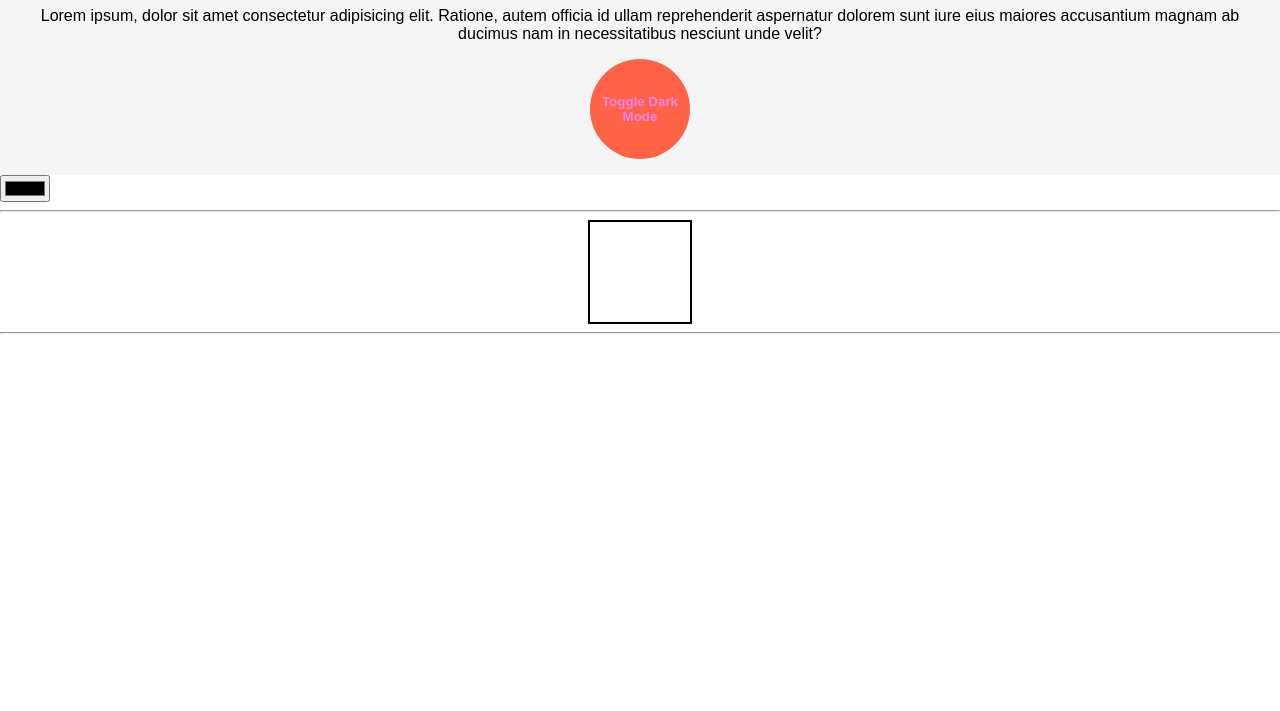
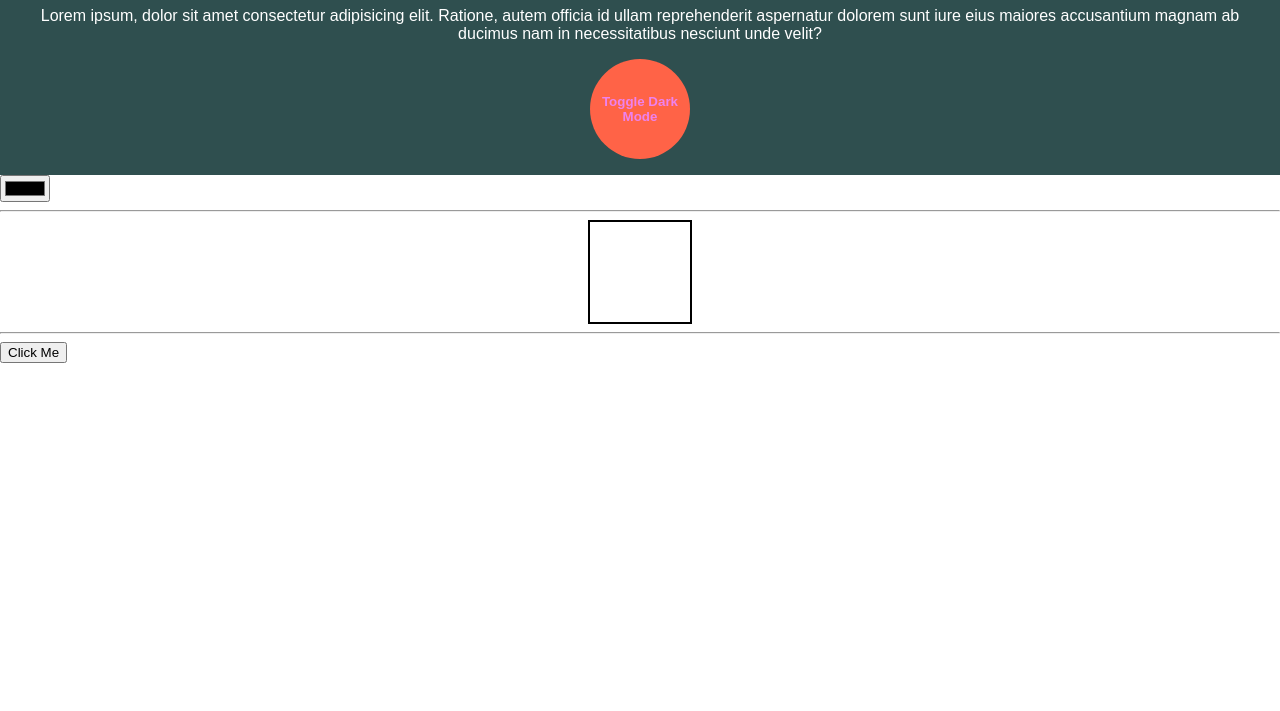
Before and after one commit to gbernales214/js-sandbox, a plain HTML site: page index.html in a window 1280 px wide. Shown: the part 89-800 px from the top of the page. Drawn offline with Linux system fonts and the light colour scheme.

Commit message:
Finished dark mode toggle and started the teleport button

```diff
--- a/index.html
+++ b/index.html
@@ -10,7 +10,7 @@
     <body>
         <main>
 
-            <div id="content">
+            <div id="content" class="dark-mode">
                 <h1>JS Sandbox</h1>
                 <p>Lorem ipsum, dolor sit amet consectetur adipisicing elit. Ratione, autem officia id ullam reprehenderit aspernatur dolorem sunt iure eius maiores accusantium magnam ab ducimus nam in necessitatibus nesciunt unde velit?</p>
                 <button type="button" id="toggleDM" onclick="toggleDarkMode()">Toggle Dark Mode</button>
@@ -23,6 +23,11 @@
 
             </div>
             <hr>
+
+            <div class="exampleBox">
+                <button type="button" onclick="teleport()" id="runaway">Click Me</button>
+            </div>
+
         </main>
     <script src="script.js"></script>
     </body>
--- a/script.js
+++ b/script.js
@@ -5,5 +5,11 @@ document.getElementById("colorSelector").onchange = function(){
 };
 
 function toggleDarkMode(){
+    let content = document.getElementById("content");
+    content.classList.toggle("dark-mode");
 
 }
+function teleport(){
+    let runaway = document.getElementById("runaway");
+    runaway.innerText = "it changed";
+}
--- a/style.css
+++ b/style.css
@@ -9,10 +9,6 @@ body, html{
     background-color: whitesmoke;
     padding: 1rem;
    text-align: center;
-}
-
-#colorSelector{
-    align-content: center;
 }
 
 #colorBox{
@@ -38,3 +34,8 @@ body, html{
 #toggleDM:hover{
     background-color: rebeccapurple;
 }
+
+.dark-mode{
+    color: white !important;
+    background-color: darkslategray !important;
+}
```
